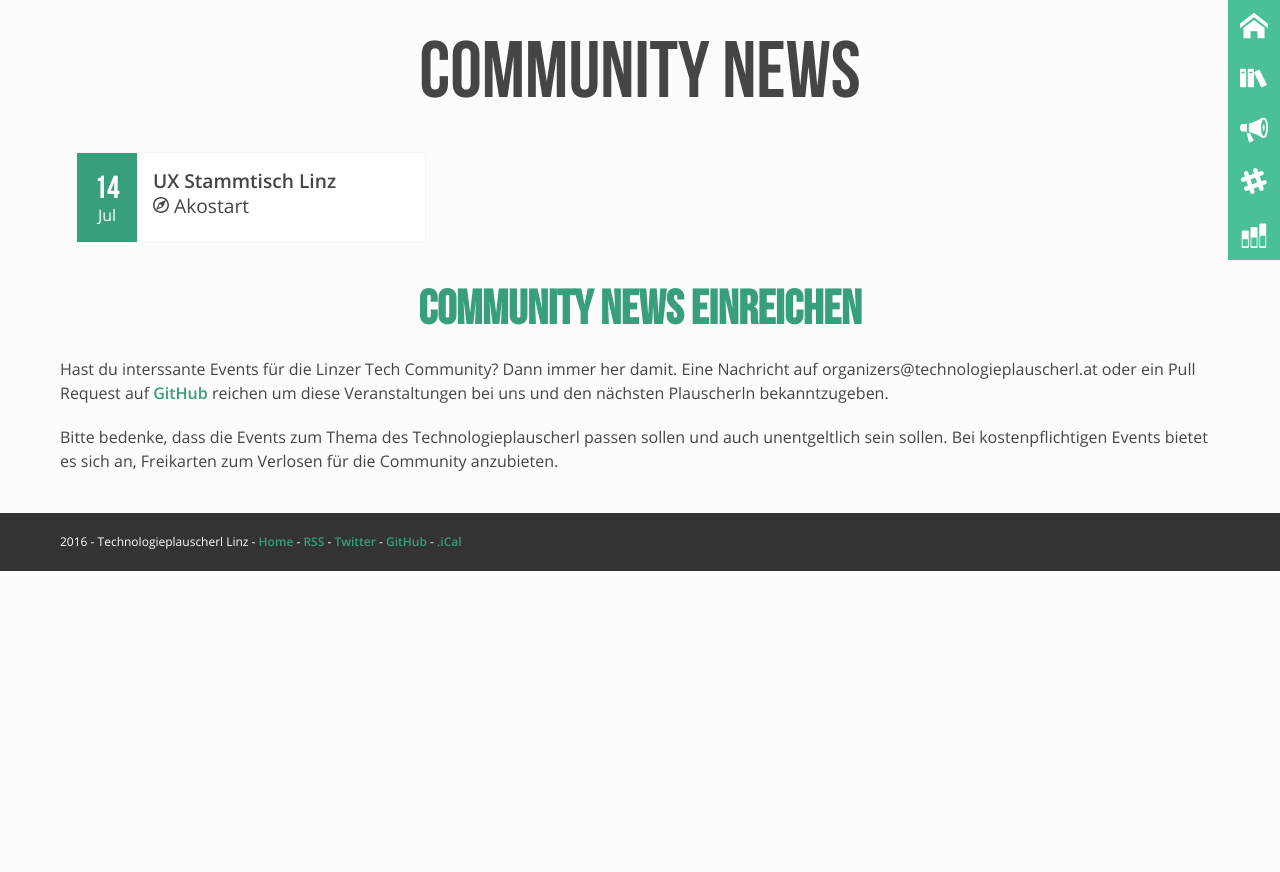
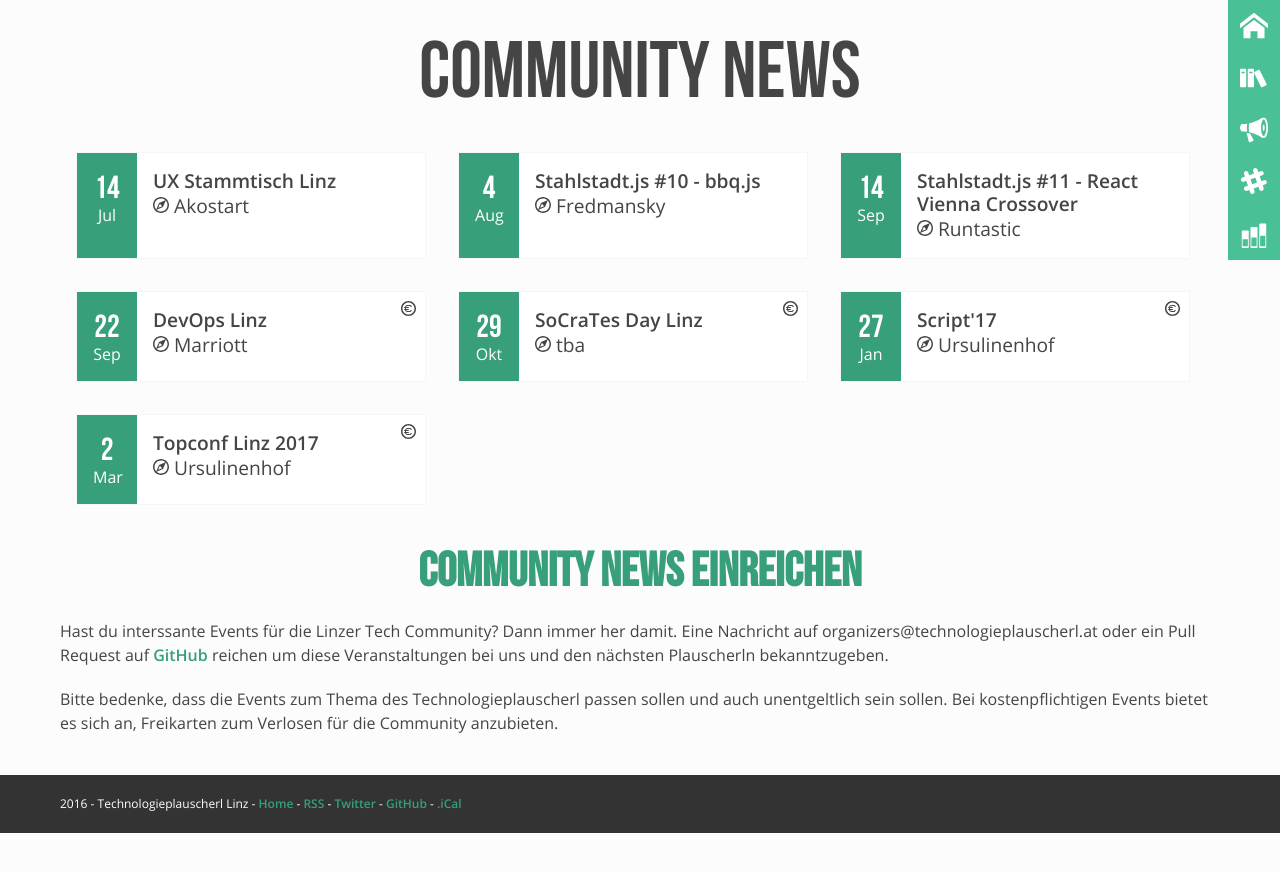
Before and after one commit to mericanAncer127/plauscherl, a Jekyll site: the page built from pages/community-news.html, in a window 1280 px wide. Shown: the top 872 px of the page. Built offline with Jekyll 4.4.1, drawn with Linux system fonts in a browser that asks for light colours.

Commit message:
feat(community) news managable via YML

```diff
--- /dev/null
+++ b/_data/community.yml
@@ -0,0 +1,60 @@
+-
+  id: ux-stammtisch
+  name: "UX Stammtisch Linz"
+  events:
+    -
+      location: Akostart
+      date: 2016-06-09
+      link: http://www.meetup.com/de-DE/UX-Linz/events/231626126/
+    -
+      name: "UX Stammtisch Linz"
+      location: Akostart
+      date: 2016-07-14
+      link: http://www.meetup.com/de-DE/UX-Linz/events/231637891/
+-
+  id: stahlstadt-js
+  name: "Stahlstadt.js"
+  events:
+    -
+      name: "Stahlstadt.js #10 - bbq.js"
+      location: Fredmansky
+      date: 2016-08-04
+    -
+      name: "Stahlstadt.js #11 - React Vienna Crossover"
+      location: Runtastic
+      date: 2016-09-14
+-
+  id: topconf
+  name: "Topconf Events"
+  events:
+    -
+      name: "DevOps Linz"
+      location: "Marriott"
+      date: 2016-09-22
+      link: http://topconf.com/devops-linz-2016/
+      cost: EUR 360
+    -
+      name: "Topconf Linz 2017"
+      location: "Ursulinenhof"
+      date: 2017-03-02
+      link: http://topconf.com/linz-2017/
+      cost: EUR 550
+-
+  id: script
+  name: "Script"
+  events:
+    -
+      name: "Script'17"
+      location: "Ursulinenhof"
+      date: 2017-01-27
+      link: http://www.scriptconf.org
+      cost: EUR 150
+-
+  id: socrates
+  name: "SoCraTes"
+  events:
+    -
+      name: "SoCraTes Day Linz"
+      location: "tba"
+      date: 2016-10-29
+      cost: EUR 60
--- a/_includes/communitynews.html
+++ b/_includes/communitynews.html
@@ -15,7 +15,11 @@
   {% when '12' %}Dez
 {% endcase %}
 {% endcapture %}
+{% unless include.news.link == null %}
 <a href="{{include.news.link}}" class="event">
+{% else %}
+<span class="event">
+{% endunless %}
   <div class="event__details">
     <div class="event__date" itemprop="startDate" content="{{include.news.date}}">
       {{ include.news.date | date: "%-d" }}
@@ -32,4 +36,8 @@
       </div>
     </div>
   </div>
+{% unless include.news.link == null %}
 </a>
+{% else %}
+</span>
+{% endunless %}
--- a/_sass/modules/_communitynews.scss
+++ b/_sass/modules/_communitynews.scss
@@ -17,6 +17,7 @@
   color: $text-color;
   font-weight: normal;
   max-width: 350px;
+  display: flex;
 }
 
 .event__details {
--- a/pages/community-news.html
+++ b/pages/community-news.html
@@ -3,13 +3,25 @@
 title: Community News
 permalink: /community-news/
 ---
+
+{% assign timr=site.time | date: '%Y%m%d' %}
+
+{% assign events = "" | split: "" %}
+
+{% for entry in site.data.community %}
+  {% for event in entry.events %}
+    {% assign dayr=event.date | date: '%Y%m%d'%}
+    {% if timr <= dayr %}
+    {% assign events = events | push: event %}
+    {% endif %}
+  {% endfor %}
+{% endfor %}
+
+{% assign events = events | sort: 'date' %}
+
 <div class="events">
-{% assign timr=site.time | date: '%Y%m%d' %}
-{% for entry in site.community %}
-{% assign dayr=entry.date | date: '%Y%m%d'%}
-{% if timr <= dayr %}
+{% for entry in events %}
 {% include communitynews.html news=entry %}
-{% endif %}
 {% endfor %}
 </div>
 
```
Also changed, not shown: _community/2016-05-03-tuga.md (deleted, +0 -7 lines), _community/2016-05-06-typo3camp.md (deleted, +0 -8 lines), _community/2016-05-19-stahlstadt.js.md (deleted, +0 -6 lines), _community/2016-05-20-coderdojo.md (deleted, +0 -6 lines), _community/2016-06-07-iot.md (deleted, +0 -7 lines), _community/2016-06-09-ux-stammtisch.md (deleted, +0 -6 lines), _community/2016-06-11-linuxwochen.md (deleted, +0 -7 lines), _community/2016-07-14-ux-stammtisch.md (deleted, +0 -6 lines).
